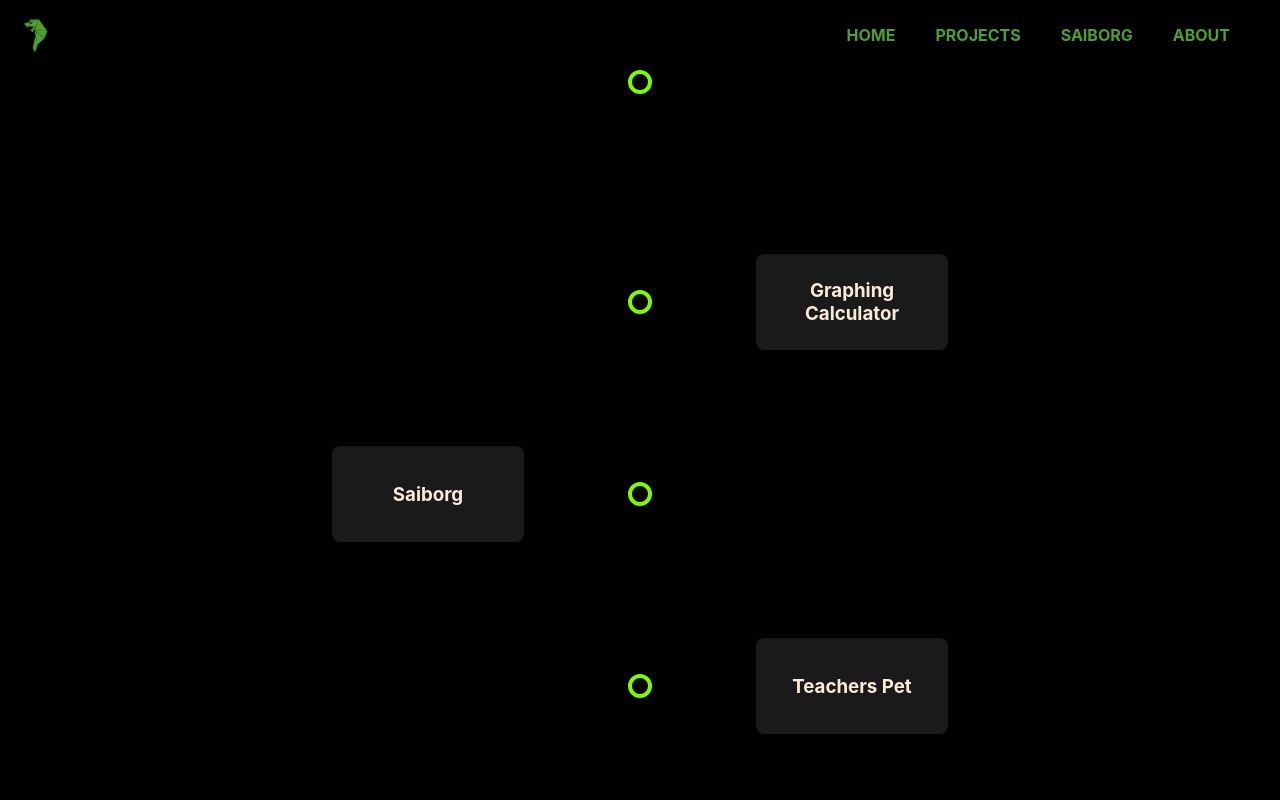
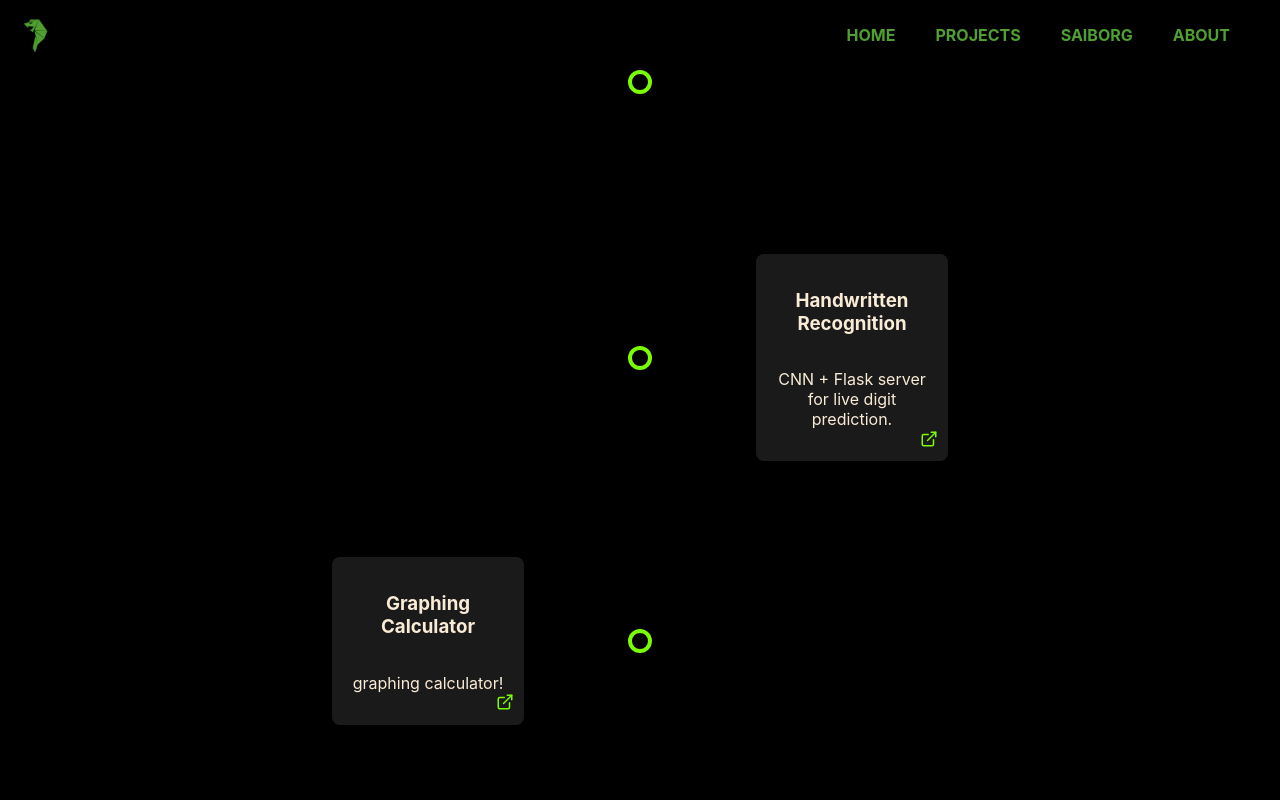
Before and after one commit to SaiChamarty/my-website, a React (Create React App) app: page /projects in a window 1280 px wide. Shown: the top 800 px of the page. Built offline with nearby package versions, Linux system fonts and the light colour scheme; no server answers; a web font is replaced by a local one.

Commit message:
Projects page update with machine learning api call, incomplete

```diff
--- a/package.json
+++ b/package.json
@@ -10,6 +10,7 @@
     "@react-three/fiber": "^8.18.0",
     "cra-template": "1.2.0",
     "framer-motion": "^12.9.1",
+    "lucide-react": "^0.510.0",
     "react": "^18.2.0",
     "react-dom": "^18.2.0",
     "react-router-dom": "^7.3.0",
--- a/src/components/Projects/ProjectContent.jsx
+++ b/src/components/Projects/ProjectContent.jsx
@@ -1,21 +1,73 @@
 // src/components/ProjectContent.jsx
-import React from 'react';
-import './Timeline.css';        // we’re keeping all styles here
+import React, { useState, useEffect } from "react";
+import { ExternalLink } from "lucide-react";
+import { motion, AnimatePresence } from "framer-motion";
+import "./Timeline.css";
 
-export default function ProjectContent({ title, description, index }) {
-  // compute a delay (e.g. 0.6s per item)
+export default function ProjectContent(props) {
+  const {
+    title,
+    description,
+    demo: Demo,
+    onDemo,
+    shiftOnOpen = false,     // ← new flag (only true for handwriting card)
+    notifyShift,             // ← callback from Timeline
+    index
+  } = props;
+
+  const [open, setOpen] = useState(false);
   const delay = 0.6 * (index + 1);
+
+  const handleDemo = () => {
+    if (onDemo) onDemo();
+    else if (Demo) setOpen(o => !o);
+  };
+  /* let Timeline know when we need the rail shifted */
+  useEffect(() => {
+    if (shiftOnOpen && notifyShift) notifyShift(open);
+  }, [open, shiftOnOpen, notifyShift]);
 
   return (
     <div className="timeline-item">
       <div className="marker" />
       <div className="branch" />
+
       <div
-        className="content"
-        style={{ '--fade-delay': `${delay}s` }}
+        className={`content${open ? " open" : ""}`}
+        style={{ "--fade-delay": `${delay}s` }}
       >
-        <h3>{title}</h3>
-        <p>{description}</p>
+        {/* textual stack */}
+        <div className="text-stack">
+          <h3>{title}</h3>
+          <p>{description}</p>
+        </div>
+
+        {/* icon bar (bottom‑right corner) */}
+        <div className="icon-bar">
+          <button
+            className="demo-btn"
+            aria-label="Open demo"
+            onClick={handleDemo}
+          >
+            <ExternalLink size={18} />
+          </button>
+          {/* ✨ add more icons here later */}
+        </div>
+
+        {/* collapsible horizontal demo */}
+        <AnimatePresence initial={false}>
+          {open && Demo && (
+            <motion.div
+              className="demo-wrapper"
+              initial={{ width: 0, height: 0, opacity: 0 }}
+              animate={{ width: "auto", height: "auto", opacity: 1 }}
+              exit={{ width: 0, height: 0, opacity: 0 }}
+              transition={{ duration: 0.3 }}
+            >
+              <Demo />
+            </motion.div>
+          )}
+        </AnimatePresence>
       </div>
     </div>
   );
--- a/src/components/Projects/Projects.jsx
+++ b/src/components/Projects/Projects.jsx
@@ -1,28 +1,10 @@
 import './Projects.css';
 import Timeline from './Timeline';
 
-const initialData = [
-  { title: 'Project A', description: 'Description A' },
-  { title: 'Project B', description: 'Description B' },
-  // …etc.
-];
-
-
 export default function Projects() {
-  // mock “load more” fn—swap for real API call
-  const loadMore = async () => {
-    return [
-      { title: 'Project C', description: '…' },
-      { title: 'Project D', description: '…' }
-    ];
-  };
-
   return (
     <div className="App">
-      <Timeline
-        initialProjects={initialData}
-        loadMoreProjects={loadMore}
-      />
+      <Timeline/>
     </div>
   );
 }
--- a/src/components/Projects/Timeline.css
+++ b/src/components/Projects/Timeline.css
@@ -44,6 +44,134 @@
   align-items: center;
   margin: 6rem 0;
 }
+
+/* Make the whole item clickable and change cursor */
+.timeline-item {
+  cursor: pointer;
+}
+
+/* 1) make sure .content will animate */
+.timeline-item .content {
+  /* pivot from center */
+  transform-origin: center center;
+  /* animate scale and shadow */
+  transition: transform 0.3s ease-out,
+              box-shadow 0.3s ease-out;
+}
+
+/* 2) grow + shadow on hover */
+.timeline-item:hover > .content {
+  transform: scale(1.05);
+  box-shadow: 0 10px 20px rgba(0, 0, 0, 0.1);
+  cursor: pointer;
+}
+
+/* 3) tiny “pressed” effect */
+.timeline-item:active > .content {
+  transform: scale(0.98);
+  box-shadow: 0 6px 12px rgba(0, 0, 0, 0.1);
+}
+
+/* ---------- rail shift when a wide card is open ---------- */
+.timeline--shift {
+  transform: translateX(-40%);
+  transition: transform 0.35s ease;
+}
+
+/* ---------- new utility styles ---------- */
+.content-header {
+  width: 100%;
+  display: flex;
+  justify-content: space-between;
+  align-items: center;
+}
+
+.demo-btn {
+  background: none;
+  border: none;
+  padding: 0.25rem;
+  cursor: pointer;
+  color: #7cfc00;                /* neon green matches theme */
+}
+
+.demo-wrapper {
+  width: 100%;
+  margin-top: 1rem;
+}
+
+/* make .content a row when open so demo appears left of text */
+.content {
+  position: relative;           /* lets us abs‑position icon‑bar */
+}
+
+.content.open {
+  display: flex;
+  flex-direction: row;
+  gap: 1rem;
+  width: clamp(22rem, 60vw, 48rem);
+  /* ---------- tweak open card so 40 % grows left, 60 % right ---------- */
+  transform: translateX(-40%);      /* push 40 % to the left */
+}
+
+/* left‑hand demo pane */
+.demo-wrapper {
+  flex: 0 0 auto;               /* don't stretch */
+}
+
+/* text on the right */
+.text-stack {
+  flex: 1 1 0;
+  display: flex;
+  flex-direction: column;
+  justify-content: center;
+}
+
+/* ---------- handwritten demo widget ---------- */
+.hdemo {
+  display: flex;
+  flex-direction: column;
+  align-items: center;
+}
+.hdemo-canvas {
+  border: 2px solid #7cfc00;
+  border-radius: 0.5rem;
+  background: black;
+  touch-action: none;           /* smoother drawing on touch */
+}
+.hdemo-btns {
+  margin-top: 0.5rem;
+  display: flex;
+  gap: 0.5rem;
+}
+.hdemo-btns button {
+  padding: 0.25rem 0.75rem;
+  border-radius: 0.25rem;
+  border: 1px solid #7cfc00;
+  background: transparent;
+  color: #7cfc00;
+  cursor: pointer;
+}
+.hdemo-result {
+  margin-top: 0.5rem;
+  font-size: 0.9rem;
+}
+
+/* ---------- icon bar bottom‑right ---------- */
+.icon-bar {
+  position: absolute;
+  bottom: 0.4rem;
+  right: 0.4rem;
+  display: flex;
+  gap: 0.4rem;
+}
+.demo-btn {
+  background: none;
+  border: none;
+  cursor: pointer;
+  color: #7cfc00;
+}
+
+
 /*--------------------------------BRANCH LINE CODE----------------------------------*/
 
 /* --- branch styling & animation --- */
--- a/src/components/Projects/Timeline.jsx
+++ b/src/components/Projects/Timeline.jsx
@@ -1,26 +1,34 @@
 // src/components/Timeline.jsx
-import React from 'react';
-import './Timeline.css';
-import { projectDict } from '../../data/projects';
-import ProjectContent from './ProjectContent';
+import React from "react";
+import "./Timeline.css";
+import { projectDict } from "../../data/projects";
+import ProjectContent from "./ProjectContent";
+import { useState }     from "react";
 
 export default function Timeline() {
-  const projects = Object.entries(projectDict).map(
-    ([title, description]) => ({ title, description })
-  );
+
+  const [shift, setShift] = useState(false);    // ← new
+
+  const projects = Object.entries(projectDict).map(([title, cfg]) => ({
+    title,
+    description: cfg.description,
+    demo:        cfg.demo,
+    onDemo:      cfg.onDemo,
+    shiftOnOpen: cfg.shiftOnOpen
+
+  }));
 
   return (
     <div>
-      {/* standalone start marker */}
       <div className="marker" />
 
-      <div className="timeline">
-        {projects.map((proj, idx) => (
+      <div className={`timeline${shift ? " timeline--shift" : ""}`}>
+        {projects.map((p, idx) => (
           <ProjectContent
-            key={idx}
-            title={proj.title}
-            description={proj.description}
-            index={idx}               // ← pass the index
+            key={p.title}
+            index={idx}
+            notifyShift={setShift}        // ← pass setter down
+            {...p}          // title, description, demo, onDemo
           />
         ))}
       </div>
--- a/src/data/projects.js
+++ b/src/data/projects.js
@@ -1,8 +1,33 @@
-// src/data/projects.js
+
+// data/projects.js
+import HandwrittenDemo from "../demos/HandwrittenDemo.jsx";   // example
+
 export const projectDict = {
-  'Graphing Calculator': '',
-  'Saiborg': '',
-  'Teachers Pet': '',
-  'Obstacle Avoiding Robot': '',
-  // ← just add or remove entries here
+  "Handwritten Recognition": {
+    description: "CNN + Flask server for live digit prediction.",
+    demo: HandwrittenDemo,          // ⬅ inline component shown/hidden
+    // OR: onDemo: () => window.open("https://ml.junebase.com", "_blank")
+    shiftOnOpen: true                 // ← makes Timeline slide 40 %
+  },
+
+  "Graphing Calculator": {
+    description: "graphing calculator!",
+    onDemo: () => alert("Custom handler just for this card!")
+  },
+
+  "Saiborg": {
+    description: "Saiborg!",
+    onDemo: () => alert("Custom handler just for this card!")
+  },
+
+  "Teachers Pet": {
+    description: "Teachers Pet!",
+    onDemo: () => alert("Custom handler just for this card!")
+  },
+
+  "Obstacle Avoiding Robot": {
+    description: "Obstacle Avoiding Robot!",
+    onDemo: () => alert("Custom handler just for this card!")
+  }
+  // …add more
 };
--- /dev/null
+++ b/src/demos/HandwrittenDemo.jsx
@@ -0,0 +1,103 @@
+import React, { useRef, useState, useEffect } from "react";
+
+/**
+ * 28×28 handwritten‑digit demo.
+ * – Draw in the square canvas.
+ * – “Clear” wipes it.
+ * – “Predict” downsamples, POSTs to /predict, shows result.
+ */
+export default function HandwrittenDemo() {
+  const CANVAS_SIZE = 280;          // visible size (10× upscale)
+  const GRID        = 28;           // target size for the model
+  const canvasRef   = useRef(null);
+  const [prediction, setPrediction] = useState(null);
+
+  /* ---------- drawing helpers ---------- */
+  useEffect(() => {
+    const canvas = canvasRef.current;
+    const ctx    = canvas.getContext("2d");
+    ctx.lineWidth = 20;
+    ctx.lineCap   = "round";
+    ctx.strokeStyle = "white";
+
+    let drawing = false;
+    const xy = e => {
+      const rect = canvas.getBoundingClientRect();
+      return { x: e.clientX - rect.left, y: e.clientY - rect.top };
+    };
+
+    const down = e => { drawing = true; ctx.beginPath(); ctx.moveTo(...Object.values(xy(e))); };
+    const move = e => { if (!drawing) return; const {x,y}=xy(e); ctx.lineTo(x,y); ctx.stroke(); };
+    const up   = () => { drawing = false; ctx.closePath(); };
+
+    canvas.addEventListener("mousedown", down);
+    canvas.addEventListener("mousemove", move);
+    window.addEventListener("mouseup",   up);
+
+    return () => {
+      canvas.removeEventListener("mousedown", down);
+      canvas.removeEventListener("mousemove", move);
+      window.removeEventListener("mouseup",   up);
+    };
+  }, []);
+
+  const clear = () => {
+    const ctx = canvasRef.current.getContext("2d");
+    ctx.fillStyle = "black";
+    ctx.fillRect(0, 0, CANVAS_SIZE, CANVAS_SIZE);
+    setPrediction(null);
+  };
+
+  /** down‑sample to 28×28 grayscale and POST */
+  const predict = async () => {
+    // draw the upscale canvas onto a hidden 28×28 canvas
+    const tmp   = document.createElement("canvas");
+    tmp.width = tmp.height = GRID;
+    tmp.getContext("2d").drawImage(canvasRef.current, 0, 0, GRID, GRID);
+
+    // grab grayscale pixels & normalise 0‑1
+    const { data } = tmp.getContext("2d").getImageData(0, 0, GRID, GRID);
+    const pixels = [];
+    for (let i = 0; i < data.length; i += 4) {
+      // invert so white stroke → 1, black bg → 0
+      pixels.push(1 - data[i] / 255);
+    }
+
+    try {
+      const res  = await fetch("https://ml.junebase.com/predict", {
+        method : "POST",
+        headers: { "Content-Type": "application/json" },
+        body   : JSON.stringify({ image: pixels })
+      });
+      const { prediction, confidence } = await res.json();
+      setPrediction({ prediction, confidence: (confidence * 100).toFixed(1) });
+    } catch (err) {
+      console.error(err);
+      setPrediction({ error: "API error – see console" });
+    }
+  };
+
+  /* ---------- UI ---------- */
+  return (
+    <div className="hdemo">
+      <canvas
+        ref={canvasRef}
+        width={CANVAS_SIZE}
+        height={CANVAS_SIZE}
+        className="hdemo-canvas"
+      />
+      <div className="hdemo-btns">
+        <button onClick={clear}>Clear</button>
+        <button onClick={predict}>Predict</button>
+      </div>
+
+      {prediction && !prediction.error && (
+        <p className="hdemo-result">
+          I think it's a <strong>{prediction.prediction}</strong>! <br />
+          I'm {prediction.confidence}% sure…
+        </p>
+      )}
+      {prediction?.error && <p>{prediction.error}</p>}
+    </div>
+  );
+}
```
Also changed, not shown: 1 other file (tests, documents, lock files or other folders).
